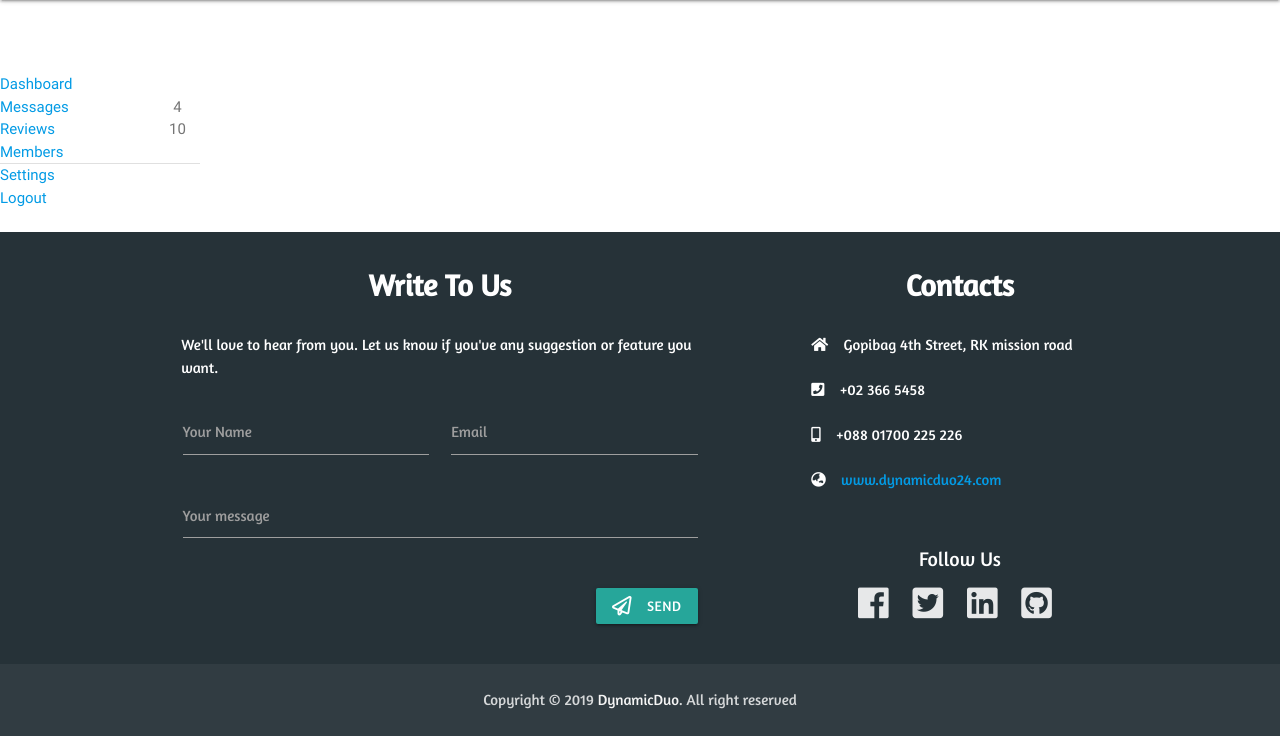
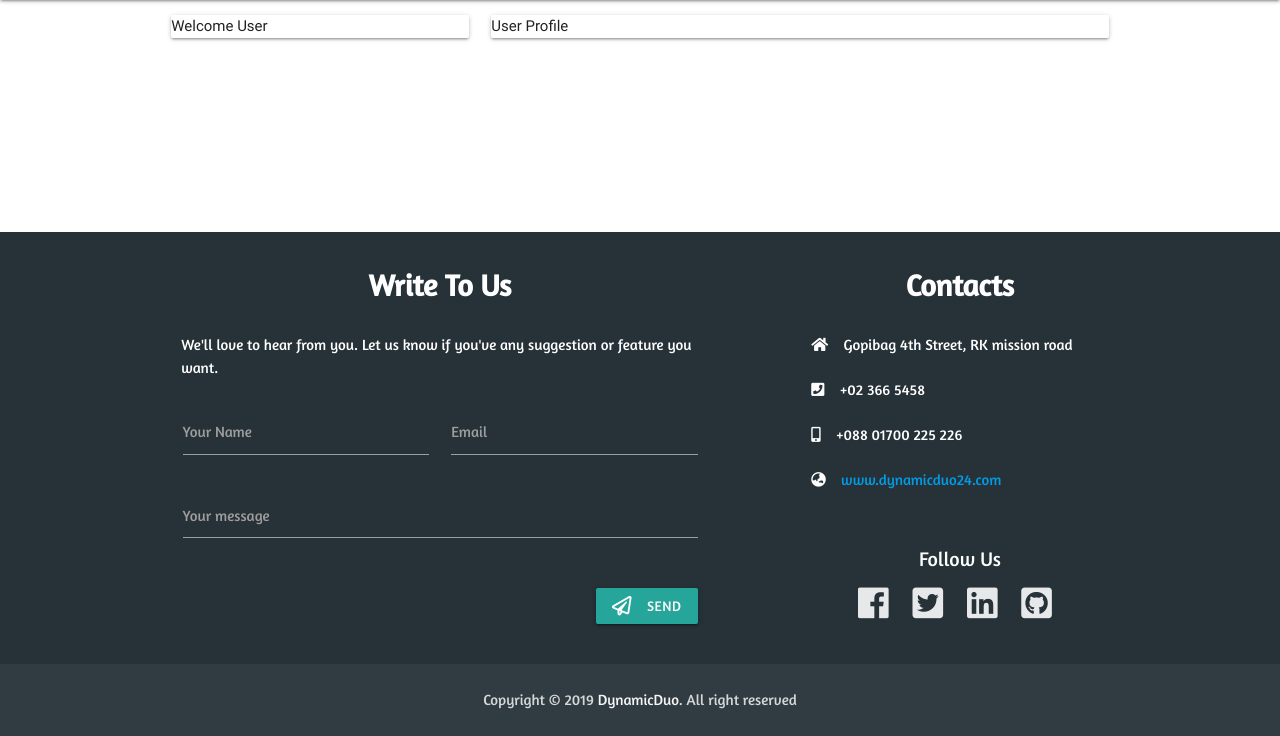
Before and after one commit to imran110219/Book_Review_App, a Django app: page /user/profile/ in a window 1280 px wide. Shown: the part 64-800 px from the top of the page. Run offline with Django 3.2, Linux system fonts and the light colour scheme; the visitor is signed in with stand-in values (Sample User, id 1); some libraries are stand-ins or nearby versions.

Commit message:
User Profile page started

```diff
--- a/templates/profile.html
+++ b/templates/profile.html
@@ -3,27 +3,18 @@
 
 
 {% block content %}
-    {#  <div class='col-sm-6 col-sm-offset-3'>#}
-    {#    <h1>{{ title }}</h1>#}
-    {#    <hr/>#}
-    {#    <form method='POST' action='' enctype='multipart/form-data'>{% csrf_token %}#}
-    {#      {{ user_form|crispy }}#}
-    {#      {{ profile_form|crispy }}#}
-    {#      <input type="submit" class="btn btn-default" value="{{ title }}"/>#}
-    {#    </form>#}
-    {#  </div>#}
-    <div class='col-sm-3' style="margin-top:50px;">
-        <div class="well" style="width:200px; padding: 8px 0;">
-            <ul class="nav nav-list">
-{#                <li class="nav-header">User Menu</li>#}
-                <li><a href="index"><i class="icon-home"></i> Dashboard</a></li>
-                <li><a href="#"><i class="icon-envelope"></i> Messages <span class="badge badge-info">4</span></a></li>
-                <li><a href='{% url "books:reviews:review_lists" %}'><i class="icon-comment"></i> Reviews <span class="badge badge-info">10</span></a></li>
-                <li class="active"><a href="#"><i class="icon-user"></i> Members</a></li>
-                <li class="divider"></li>
-                <li><a href='{% url "accounts:profile-edit" %}'><i class="icon-comment"></i> Settings</a></li>
-                <li><a href="#"><i class="icon-share"></i> Logout</a></li>
-            </ul>
+    <div class="container">
+        <div class="row">
+            <div class="col l4 m12 s12 xs12">
+                <div class="left-user-pan card">
+                    <p>Welcome User</p>
+                </div>
+            </div>
+            <div class="col l8 m12 s12 xs12">
+                <div class="right-user-pan card">
+                    <p>User Profile</p>
+                </div>
+            </div>
         </div>
     </div>
 {% endblock content %}
```
